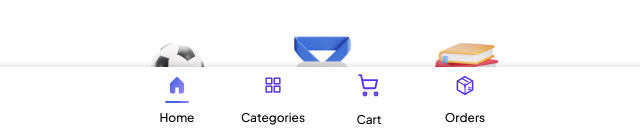
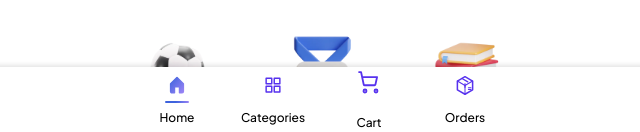
Before and after one commit to shreeram-kaudare-tc/student-kare, an Angular app in the folder student-kare-fe/: page /home in a window 1280 px wide. Shown: the part 665-797 px from the top of the page, without its empty margins (319-959 px from the left). Built offline with nearby package versions, Linux system fonts and the light colour scheme.

Commit message:
fix line below cart icon

```diff
--- a/student-kare-fe/src/app/components/bottom-nav/bottom-nav.html
+++ b/student-kare-fe/src/app/components/bottom-nav/bottom-nav.html
@@ -33,7 +33,7 @@
 
     <!-- Cart Icon -->
     @if (item.icon === 'cart') {
-    <div class="relative flex flex-col items-center">
+    <div class="relative flex flex-col items-center gap-[6px]">
       <svg width="24" height="24" viewBox="0 0 24 24" fill="none" xmlns="http://www.w3.org/2000/svg">
         <circle cx="8" cy="21" r="1.5"
           [attr.stroke]="isActive(item.route) ? 'url(#activeGradient)' : '#5732EE'"
```
